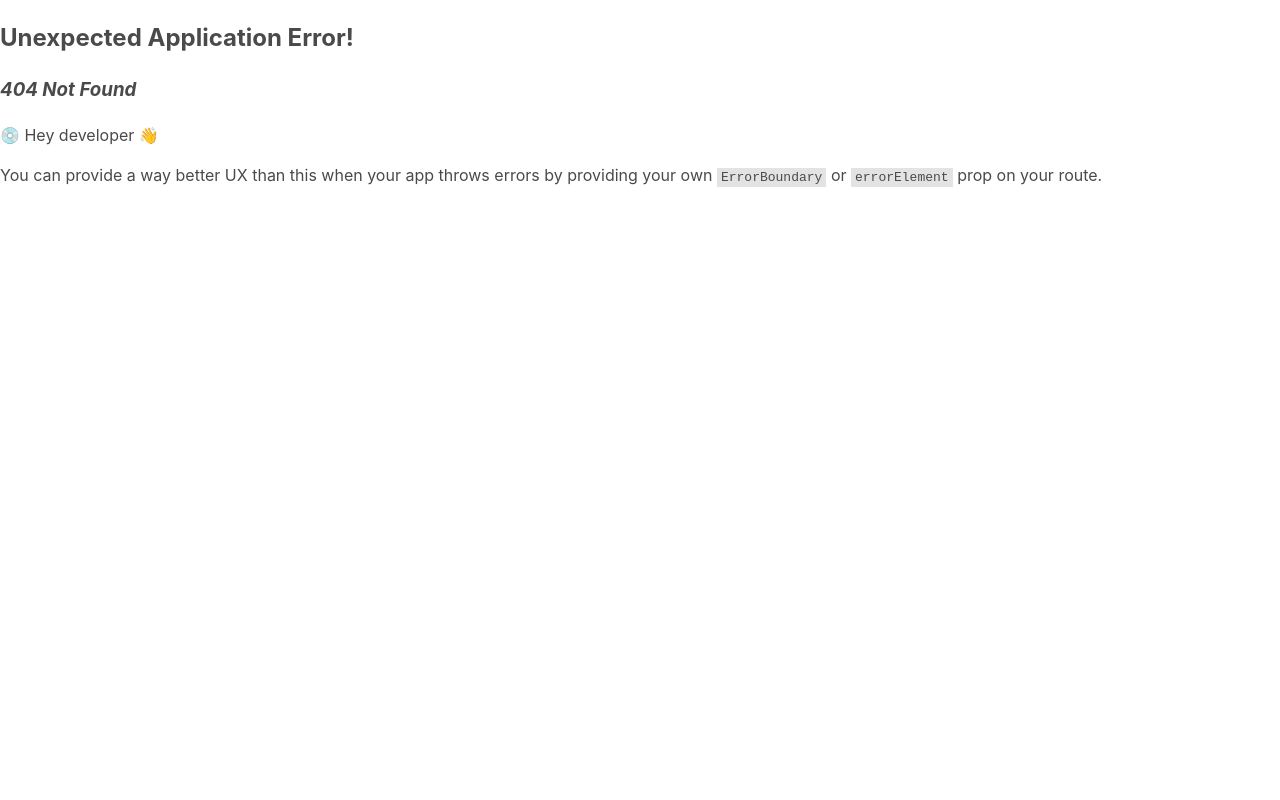
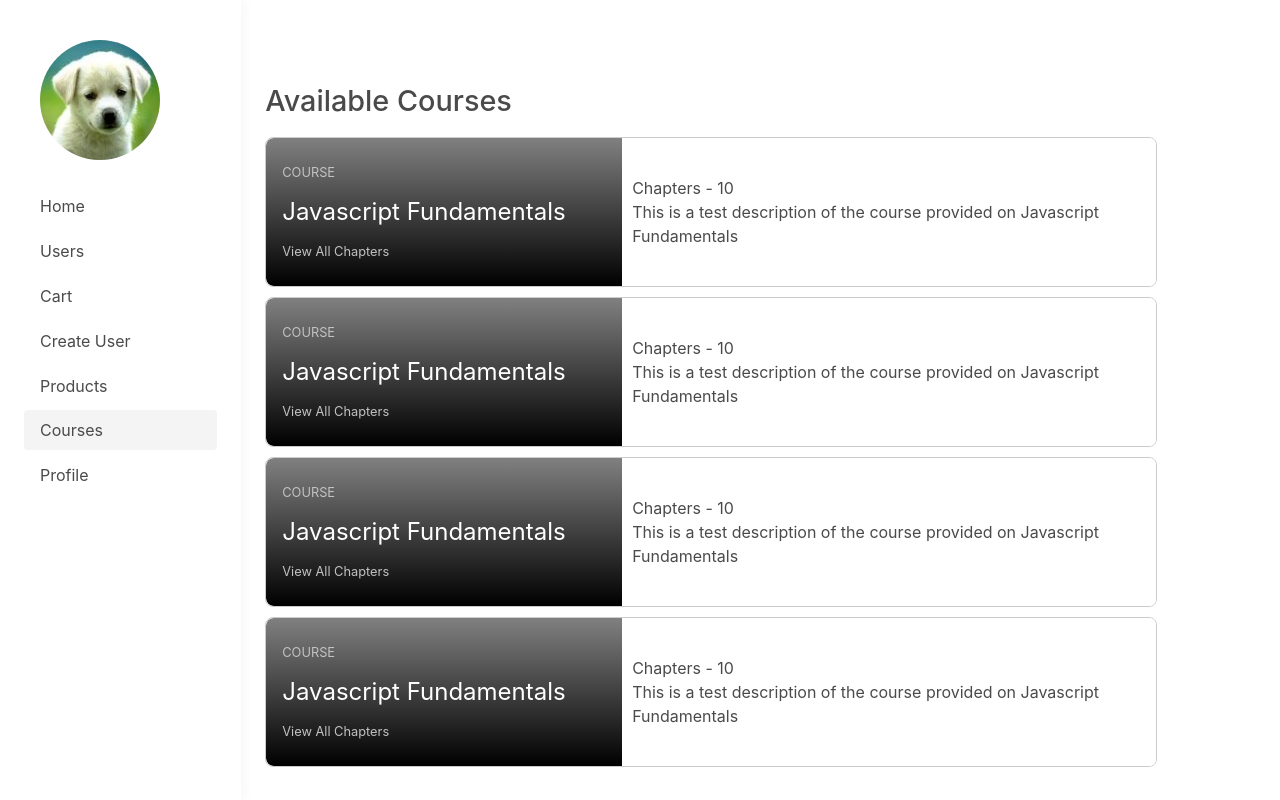
Before and after one commit to dhanrajjangid/minimal-react-template, a React (Vite) app: page /courses in a window 1280 px wide. Before the commit this address had no page. Built offline with nearby package versions, Linux system fonts and the light colour scheme.

Commit message:
added course and products

```diff
--- a/src/components/Sidebar/index.jsx
+++ b/src/components/Sidebar/index.jsx
@@ -76,6 +76,14 @@ const Sidebar = () => {
       path: "/create-user",
     },
     {
+      title: "Products",
+      path: "/products",
+    },
+    {
+      title: "Courses",
+      path: "/courses",
+    },
+    {
       title: "Profile",
       path: "/profile",
     },
--- a/src/routes/PrivateRoutes.jsx
+++ b/src/routes/PrivateRoutes.jsx
@@ -10,17 +10,31 @@ import Users from "@/view/Users";
 import { actions } from "@/redux/slices/sidebarSlice";
 import CreateUser from "@/view/CreateUser";
 import Profile from "@/view/Profile";
+import Products from "@/view/Products";
+import Courses from "@/view/Courses";
 
 const PrivateLayout = ({ children }) => {
-  const dispatch = useDispatch()
+  const dispatch = useDispatch();
   const isAuthenticated = useSelector((state) => state.auth.loggedIn);
   return isAuthenticated ? (
     <div style={{ height: "100vh", display: "flex" }}>
       <Sidebar />
-      <div style={{boxSizing:"border-box", padding: "1.5rem", width: "100%", position: "relative" }}>
+      <div
+        style={{
+          boxSizing: "border-box",
+          padding: "1.5rem",
+          width: "100%",
+          position: "relative",
+        }}
+      >
         <MobileMenuButton />
         <div
-          style={{ maxHeight: "100vh", overflowY: "auto", marginTop: "50px" }}
+          style={{
+            boxSizing: "border-box",
+            maxHeight: "calc(100vh - 100px)",
+            overflowY: "auto",
+            marginTop: "50px",
+          }}
           onClick={() => dispatch(actions.toggleSidebar(false))}
         >
           <Outlet />
@@ -58,6 +72,14 @@ const privateRoutes = [
         element: <CreateUser />,
       },
       {
+        path: "/products",
+        element: <Products />,
+      },
+      {
+        path: "/courses",
+        element: <Courses />,
+      },
+      {
         path: "/profile",
         element: <Profile />,
       },
--- /dev/null
+++ b/src/view/Courses/components/CourseCard.jsx
@@ -0,0 +1,77 @@
+// CourseCard.js
+
+import React from "react";
+import styled from "styled-components";
+
+const CardContainer = styled.div`
+  display: flex;
+  box-sizing: border-box;
+  width: 90%;
+  height: 150px;
+  border: 1px solid #ccc;
+  border-radius: 8px;
+  overflow: auto;
+`;
+
+const LeftSection = styled.div`
+  flex-grow: 1;
+  box-sizing: border-box;
+  padding: 10px;
+  background: linear-gradient(to bottom, grey, black);
+  border-radius: 8px 0 0 8px;
+  display: flex;
+  flex-direction: column;
+  justify-content: space-evenly;
+  padding-left: 16px; /* Add padding for better spacing */
+`;
+
+const RightSection = styled.div`
+  display: flex;
+  max-height: 100%;
+  box-sizing: border-box;
+  flex-direction: column;
+  justify-content: center;
+  padding: 10px;
+  flex: 0 0 60%;
+  background-color: #fff;
+`;
+
+const Type = styled.p`
+  color: #c2c2c2;
+  font-size: 0.8rem;
+  margin: 0;
+`;
+
+const Title = styled.h2`
+  color: #fff;
+  margin: 0;
+  font-weight: 400;
+  line-height: 1.8rem;
+`;
+
+const Description = styled.p`
+  margin: 0;
+  font-size: 1rem;
+  font-weight: 400;
+`;
+
+const CourseCard = () => {
+  return (
+    <CardContainer>
+      <LeftSection>
+        <Type>COURSE</Type>
+        <Title>Javascript Fundamentals</Title>
+        <Type to="/all-chapters">View All Chapters</Type>
+      </LeftSection>
+      <RightSection>
+        <Description>Chapters - 10</Description>
+        <Description>
+          This is a test description of the course provided on Javascript
+          Fundamentals
+        </Description>
+      </RightSection>
+    </CardContainer>
+  );
+};
+
+export default CourseCard;
--- /dev/null
+++ b/src/view/Courses/index.jsx
@@ -0,0 +1,31 @@
+import React from "react";
+import styled from "styled-components";
+import Card from "@/view/Courses/components/CourseCard";
+
+const ParentContainer = styled.div`
+  display: flex;
+  flex-direction: column;
+  gap: 10px;
+  max-width: 100%;
+  overflow-y: auto;
+`;
+
+const Heading = styled.h1`
+  font-size: 1.8rem;
+  font-weight: 500;
+  margin: 5px 0;
+`;
+
+const Courses = () => {
+  return (
+    <ParentContainer>
+      <Heading>Available Courses</Heading>
+
+      {[1, 2, 3, 4].map((item) => {
+        return <Card key={item} />;
+      })}
+    </ParentContainer>
+  );
+};
+
+export default Courses;
--- /dev/null
+++ b/src/view/Products/index.jsx
@@ -0,0 +1,7 @@
+import React from "react";
+
+const Products = () => {
+  return <div>Products</div>;
+};
+
+export default Products;
```
